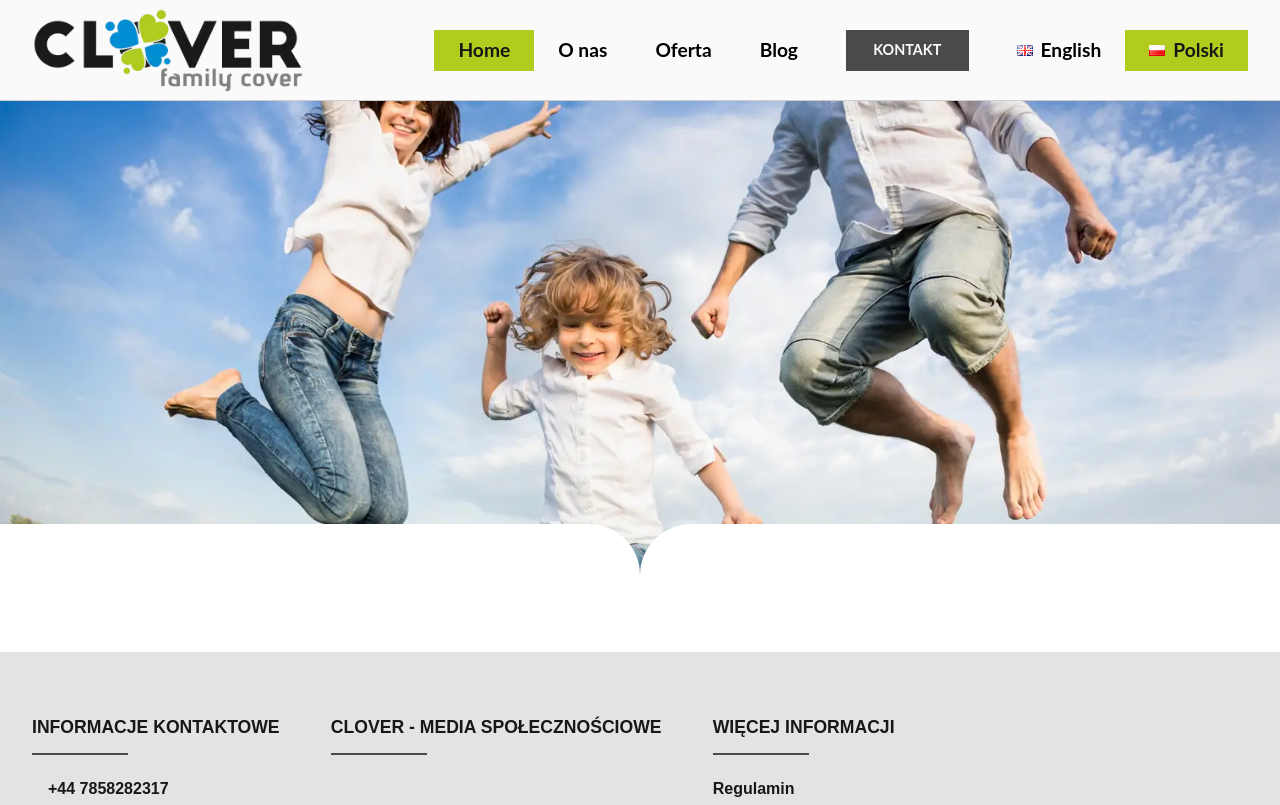
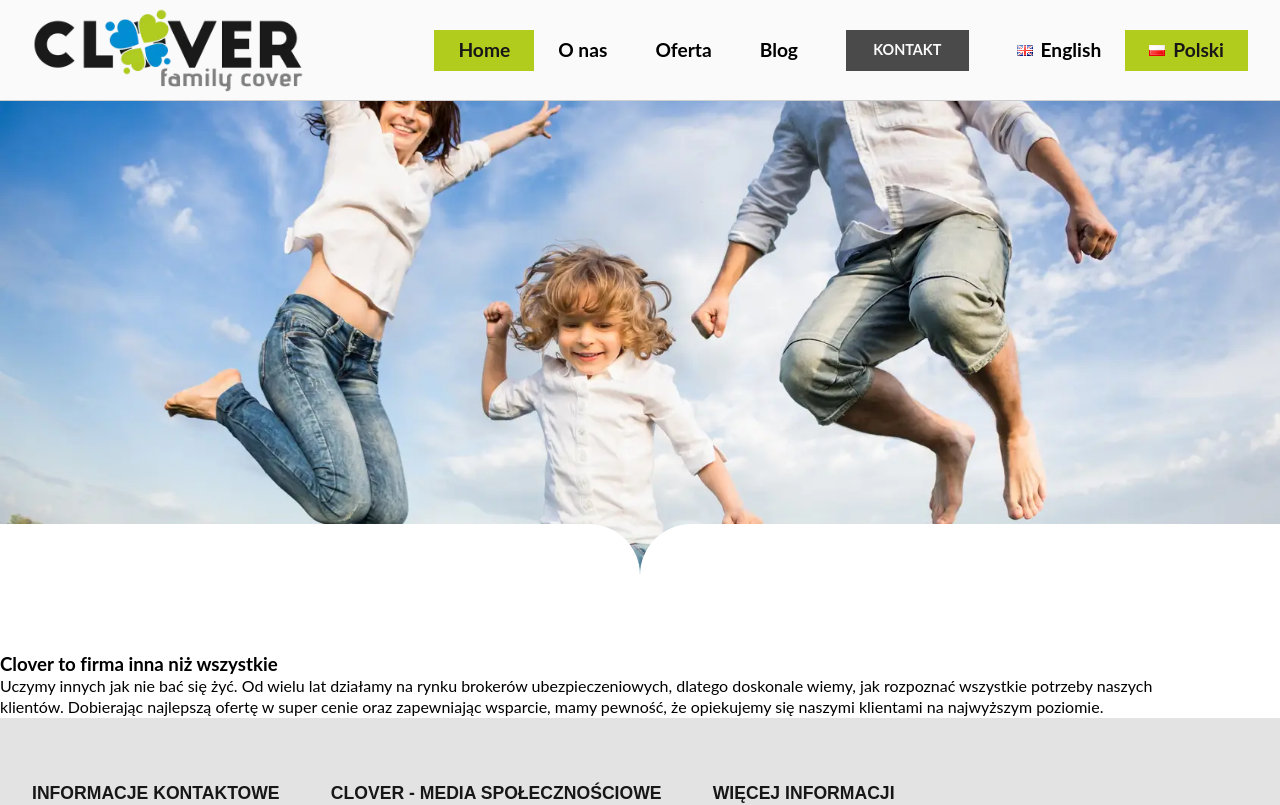
Before and after one commit to TZ-fn/MyClover, a React (Vite) app: page /about in a window 1280 px wide. Shown: the top 805 px of the page. Built offline with nearby package versions, Linux system fonts and the light colour scheme; some icons are missing; a web font is replaced by a local one.

Commit message:
feat: create a TextBanner component

```diff
--- /dev/null
+++ b/src/components/TextBanner/TextBanner.tsx
@@ -0,0 +1,12 @@
+import styles from "./TextBanner.module.scss";
+
+export default function TextBanner({ header, mainText }) {
+  return (
+    <div className={styles.textBannerContainer}>
+      <div className={styles.textBannerInnerContainer}>
+        <h3 className={styles.bannerHeader}>{header}</h3>
+        <p className={styles.bannerText}>{mainText}</p>
+      </div>
+    </div>
+  );
+}
--- a/src/pages/AboutPage/AboutPage.tsx
+++ b/src/pages/AboutPage/AboutPage.tsx
@@ -2,6 +2,7 @@ import ImageHeader from "components/ImageHeader/ImageHeader";
 import useTranslation from "hooks/useTranslation";
 import aboutUsBg from "assets/aboutUsBg.webp";
 import ImageDivider from "components/ImageDivider/ImageDivider";
+import TextBanner from "components/TextBanner/TextBanner";
 
 function AboutPage() {
   const [translation] = useTranslation();
@@ -10,6 +11,10 @@ function AboutPage() {
     <>
       <ImageHeader pageName={translation.header.navigation.about} backgroundImage={aboutUsBg} />
       <ImageDivider isUpwards={false} />
+      <TextBanner
+        header={translation.pages.aboutUs.sectionOne.header}
+        mainText={translation.pages.aboutUs.sectionOne.text}
+      />
     </>
   );
 }
```
Also changed, not shown: src/components/TextBanner/TextBanner.module.scss (added).
